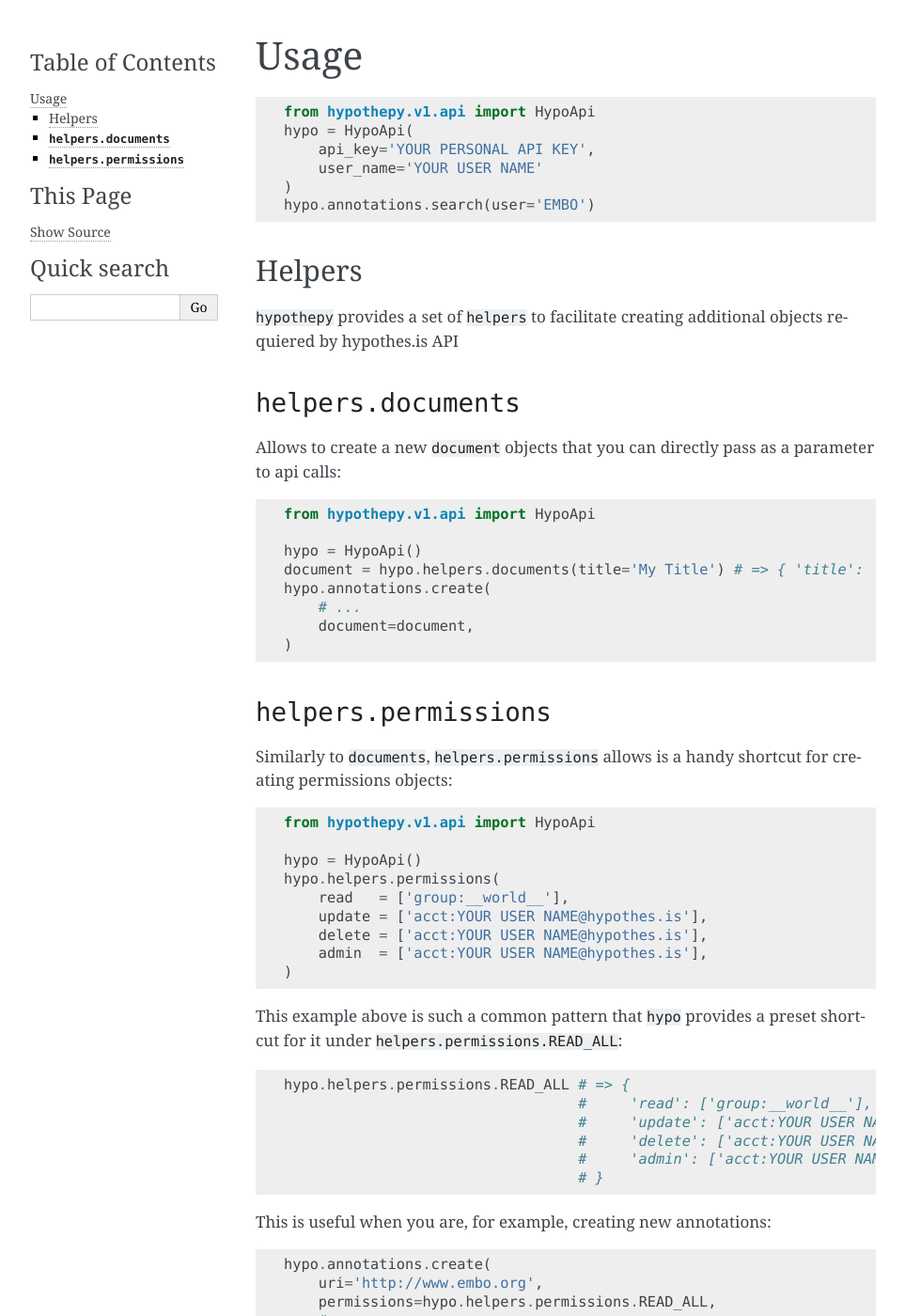
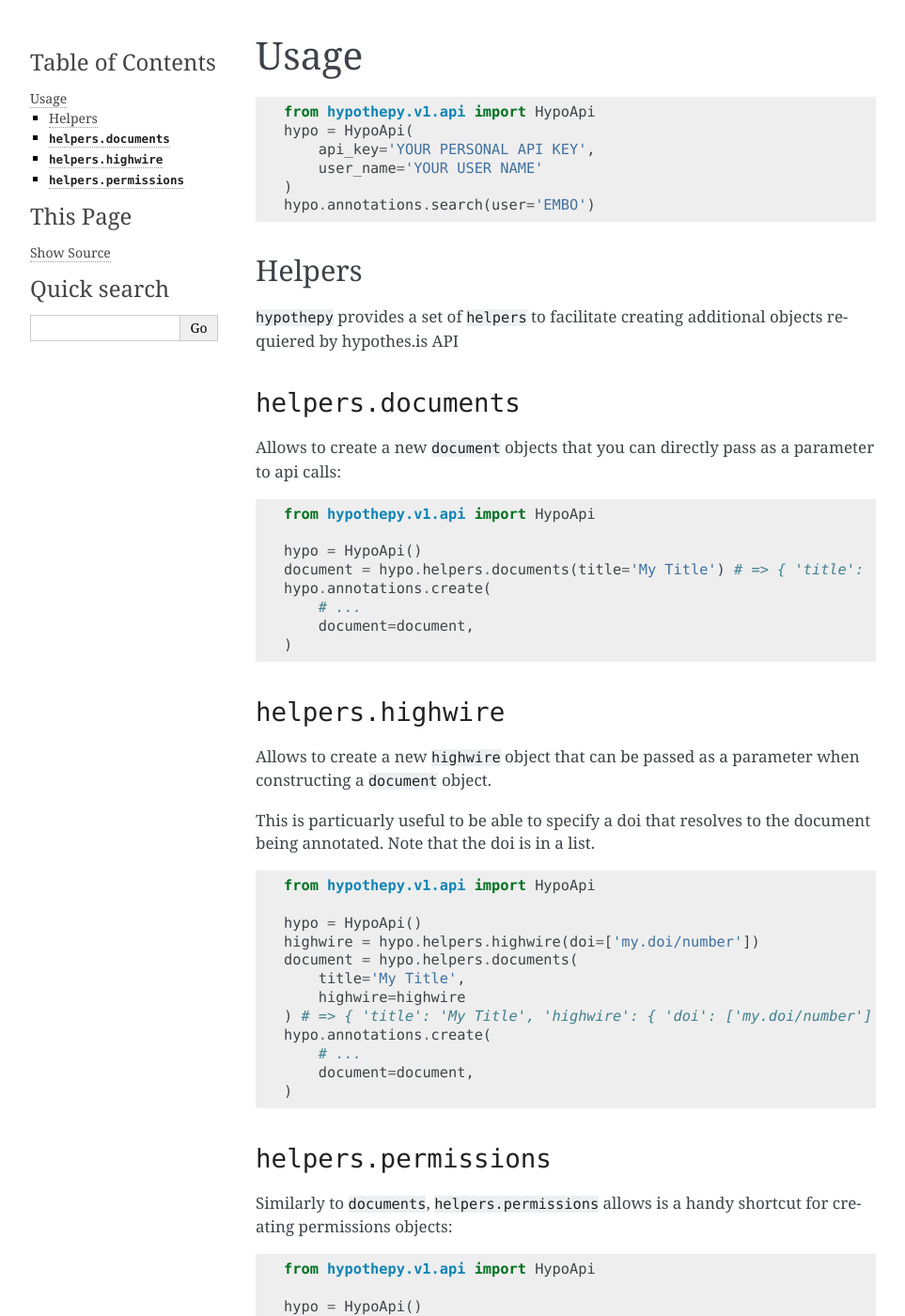
Before and after one commit to embo-press/hypothepy, a Sphinx documentation site: the page built from docs/usage.rst, in a window 1280 px wide and 1400 px high. Shown: the whole window at 94% size, without its empty margins (148-1111 px from the left). Built offline with Sphinx 7.4.7, drawn with Linux system fonts in a browser that asks for light colours; pages that are not in the unit, such as notebooks, are missing from menus.

Commit message:
usage updated in docs

```diff
--- a/docs/usage.rst
+++ b/docs/usage.rst
@@ -28,6 +28,28 @@
 
     hypo = HypoApi()
     document = hypo.helpers.documents(title='My Title') # => { 'title': 'My Title' }
+    hypo.annotations.create(
+        # ...
+        document=document,
+    )
+
+``helpers.highwire``
+~~~~~~~~~~~~~~~~~~~~~
+
+Allows to create a new ``highwire`` object that can be passed as a parameter when constructing a ``document`` object.
+
+This is particuarly useful to be able to specify a doi that resolves to the document being annotated. Note that the doi is in a list.
+
+::
+
+    from hypothepy.v1.api import HypoApi
+
+    hypo = HypoApi()
+    highwire = hypo.helpers.highwire(doi=['my.doi/number'])
+    document = hypo.helpers.documents(
+        title='My Title',
+        highwire=highwire
+    ) # => { 'title': 'My Title', 'highwire': { 'doi': ['my.doi/number'] } }
     hypo.annotations.create(
         # ...
         document=document,
```
